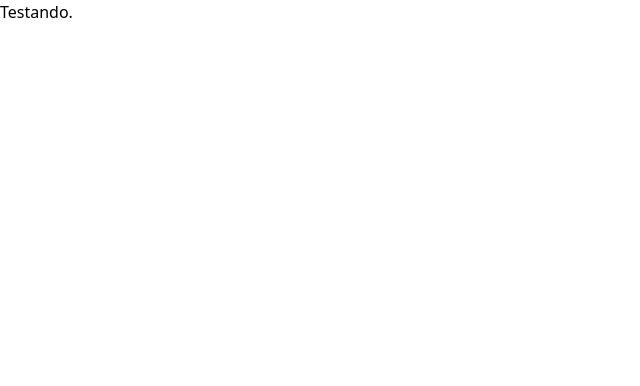
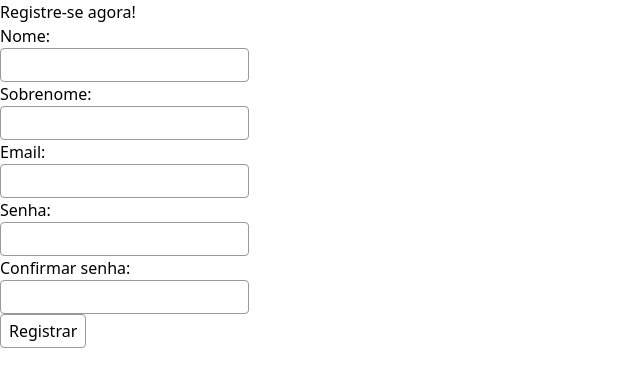
Before and after one commit to gabriel-ruvinski/trabalho-web-II, an Angular app: page /registro in a window 1280 px wide. Before the commit this address led to /. Shown: the top 386 px of the page, without its empty margins (0-640 px from the left). Built offline with nearby package versions, Linux system fonts and the light colour scheme.

Commit message:
Alterações na tela de registro e arrumando as rotas

```diff
--- a/angular.json
+++ b/angular.json
@@ -2,7 +2,8 @@
   "$schema": "./node_modules/@angular/cli/lib/config/schema.json",
   "version": 1,
   "cli": {
-    "packageManager": "npm"
+    "packageManager": "npm",
+    "analytics": false
   },
   "newProjectRoot": "projects",
   "projects": {
--- a/src/app/app.html
+++ b/src/app/app.html
@@ -1,14 +1 @@
-<!DOCTYPE html>
-<html lang="en">
-<head>
-    <meta charset="UTF-8">
-    <meta name="viewport" content="width=device-width, initial-scale=1.0">
-    <title>Document</title>
-</head>
-<body>
-    <div>
-        <h1>Testando.</h1>
-    </div>
-
-</body>
-</html>
+<router-outlet></router-outlet>
--- a/src/app/app.routes.ts
+++ b/src/app/app.routes.ts
@@ -1,3 +1,6 @@
 import { Routes } from '@angular/router';
+import { Registro } from './auth/registro/registro';
 
-export const routes: Routes = [];
+export const routes: Routes = [
+  { path: 'registro', component: Registro },
+];
--- a/src/app/auth/registro/registro.css
+++ b/src/app/auth/registro/registro.css
@@ -0,0 +1,6 @@
+/* Temos o Tailwind, mas estou testando por enquanto com css puro mesmo */
+input {
+  border: 1px solid #999;
+  border-radius: 4px;
+  padding: 4px 8px;
+}
--- a/src/app/auth/registro/registro.html
+++ b/src/app/auth/registro/registro.html
@@ -1,16 +1,36 @@
 <div>
     <p>Registre-se agora!</p>
-    <form>
-        <label>Nome:</label><br>
-        <input type="text"><br>
-        <label>Sobrenome:</label><br>
-        <input type="text"><br>
-        <label>Email:</label><br>
-        <input type="email"><br>
-        <label>Senha:</label><br>
-        <input type="password"><br>
-        <label>Confirmar senha:</label><br>
-        <input type="password"><br>
+    <form [formGroup]="form" (ngSubmit)="onSubmit()">
+
+        <label for="nome">Nome:</label><br>
+        <input type="text" id="nome" formControlName="nome"><br>
+        @if (form.get('nome')?.invalid && form.get('nome')?.touched) {
+            <small>Nome é obrigatório</small><br>
+        }
+
+        <label for="sobrenome">Sobrenome:</label><br>
+        <input type="text" id="sobrenome" formControlName="sobrenome"><br>
+        @if (form.get('sobrenome')?.invalid && form.get('sobrenome')?.touched) {
+            <small>Sobrenome é obrigatório</small><br>
+        }
+
+        <label for="email">Email:</label><br>
+        <input type="email" id="email" formControlName="email"><br>
+        @if (form.get('email')?.invalid && form.get('email')?.touched) {
+            <small>Informe um email válido</small><br>
+        }
+
+        <label for="senha">Senha:</label><br>
+        <input type="password" id="senha" formControlName="senha"><br>
+        @if (form.get('senha')?.invalid && form.get('senha')?.touched) {
+            <small>Senha deve ter no mínimo 6 caracteres</small><br>
+        }
+
+        <label for="confirmarSenha">Confirmar senha:</label><br>
+        <input type="password" id="confirmarSenha" formControlName="confirmarSenha"><br>
+        @if (form.errors?.['senhasDiferentes'] && form.get('confirmarSenha')?.touched) {
+            <small>As senhas não coincidem</small><br>
+        }
 
         <input type="submit" value="Registrar">
     </form>
--- a/src/app/auth/registro/registro.ts
+++ b/src/app/auth/registro/registro.ts
@@ -1,9 +1,38 @@
 import { Component } from '@angular/core';
+import { ReactiveFormsModule, FormGroup, FormControl, Validators, AbstractControl, ValidationErrors } from '@angular/forms';
+
+// Função para verificar se as senhas inseridas são iguais
+function verificarSenhasIguais(control: AbstractControl): ValidationErrors | null {
+  const senha = control.get('senha')?.value;
+  const confirmarSenha = control.get('confirmarSenha')?.value;
+  return senha === confirmarSenha ? null : { senhasDiferentes: true };
+}
 
 @Component({
   selector: 'app-registro',
-  imports: [],
+  imports: [ReactiveFormsModule],
   templateUrl: './registro.html',
   styleUrl: './registro.css',
 })
-export class Registro {}
+
+export class Registro {
+  form = new FormGroup(
+    {
+      nome: new FormControl('', [Validators.required]),
+      sobrenome: new FormControl('', [Validators.required]),
+      email: new FormControl('', [Validators.required, Validators.email]),
+      senha: new FormControl('', [Validators.required, Validators.minLength(6)]),
+      confirmarSenha: new FormControl('', [Validators.required]),
+    },
+    { validators: verificarSenhasIguais }
+  );
+
+  onSubmit() {
+    if (this.form.invalid) {
+      this.form.markAllAsTouched();
+      return;
+    }
+    console.log('Formulário válido:', this.form.value);
+    // aq ainda vai vir o serviço de auth
+  }
+}
```
